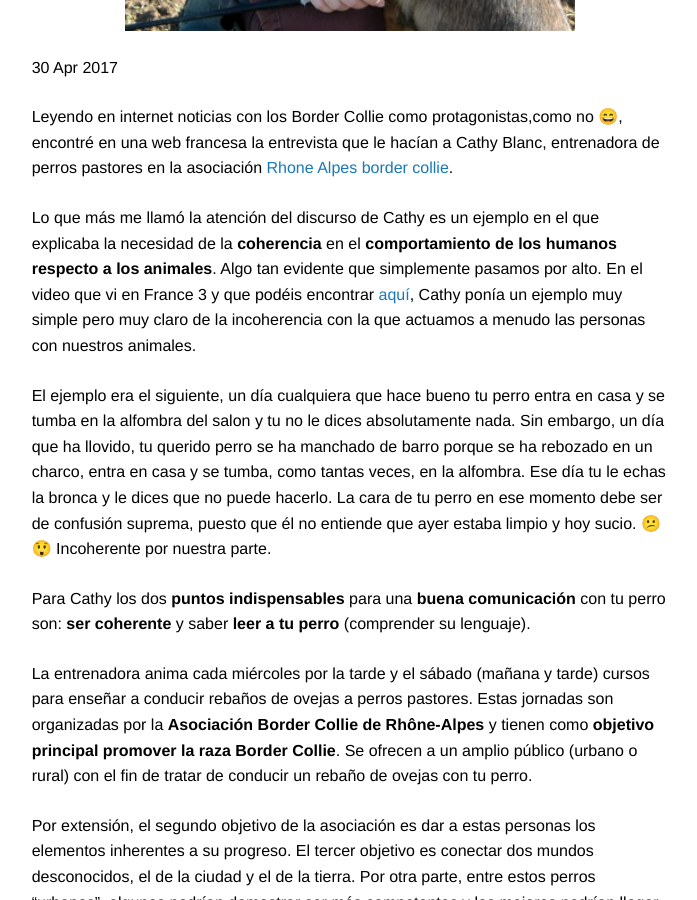
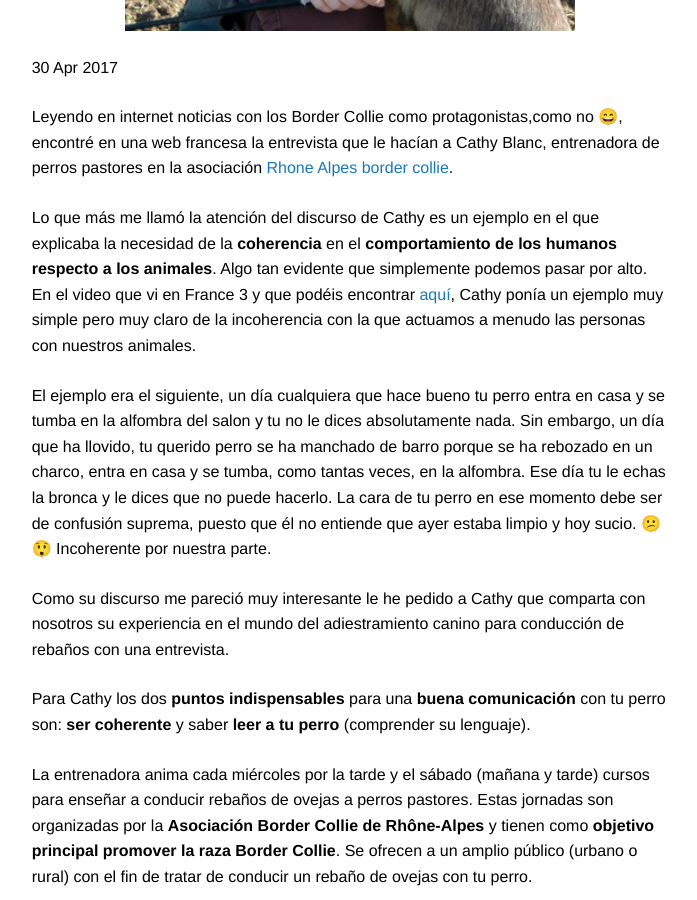
Before and after one commit to Borders-collies/borders-collies.github.io, a Jekyll site: the page built from _posts/2017-04-30-entrevista-cathy-blanc-entrenadora-francesa-de-perros-pastores-en-la-asociación-rhone-alpes-border-collie.md, in a window 1280 px wide and 900 px high, scrolled down 913 px. Shown: the whole window, without its empty margins (290-987 px from the left). Built offline with Jekyll 4.4.1, drawn with Linux system fonts in a browser that asks for light colours.

Commit message:
new article

```diff
--- a/_posts/2017-04-30-entrevista-cathy-blanc-entrenadora-francesa-de-perros-pastores-en-la-asociación-rhone-alpes-border-collie.md
+++ b/_posts/2017-04-30-entrevista-cathy-blanc-entrenadora-francesa-de-perros-pastores-en-la-asociación-rhone-alpes-border-collie.md
@@ -11,9 +11,11 @@ description: "Leyendo en internet noticias con, como no, los Border Collie como
 
 Leyendo en internet noticias con los Border Collie como protagonistas,como no 😄, encontré en una web francesa la entrevista que le hacían a Cathy Blanc, entrenadora de perros pastores en la asociación [Rhone Alpes border collie](www.rhonealpes-bordercollie.com).
 
-Lo que más me llamó la atención del discurso de Cathy es un ejemplo en el que explicaba la necesidad de la **coherencia** en el **comportamiento de los humanos respecto a los animales**. Algo tan evidente que simplemente pasamos por alto. En el video que vi en France 3 y que podéis encontrar [aquí](http://france3-regions.francetvinfo.fr/auvergne-rhone-alpes/isere/conduite-troupeau-zoom-border-collie-surprenant-chien-berger-1211581.html), Cathy ponía un ejemplo muy simple pero muy claro de la incoherencia con la que actuamos a menudo las personas con nuestros animales.
+Lo que más me llamó la atención del discurso de Cathy es un ejemplo en el que explicaba la necesidad de la **coherencia** en el **comportamiento de los humanos respecto a los animales**. Algo tan evidente que simplemente podemos pasar por alto. En el video que vi en France 3 y que podéis encontrar [aquí](http://france3-regions.francetvinfo.fr/auvergne-rhone-alpes/isere/conduite-troupeau-zoom-border-collie-surprenant-chien-berger-1211581.html), Cathy ponía un ejemplo muy simple pero muy claro de la incoherencia con la que actuamos a menudo las personas con nuestros animales.
 
 El ejemplo era el siguiente, un día cualquiera que hace bueno tu perro entra en casa y se tumba en la alfombra del salon y tu no le dices absolutamente nada. Sin embargo, un día que ha llovido, tu querido perro se ha manchado de barro porque se ha rebozado en un charco, entra en casa y se tumba, como tantas veces, en la alfombra. Ese día tu le echas la bronca y le dices que no puede hacerlo. La cara de tu perro en ese momento debe ser de confusión suprema, puesto que él no entiende que ayer estaba limpio y hoy sucio. 😕😲 Incoherente por nuestra parte.
+
+Como su discurso me pareció muy interesante le he pedido a Cathy que comparta con nosotros su experiencia en el mundo del adiestramiento canino para conducción de rebaños con una entrevista.
 
 Para Cathy los dos **puntos indispensables** para una **buena comunicación** con tu perro son: **ser coherente** y saber **leer a tu perro** (comprender su lenguaje).
 
```
